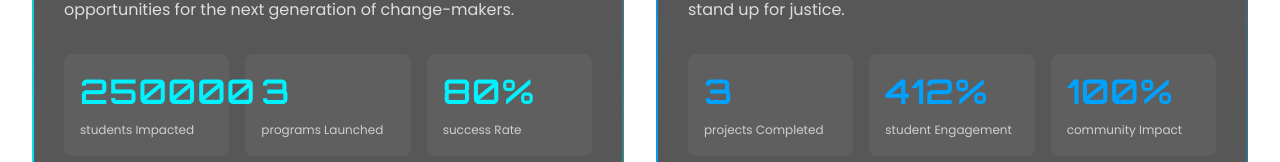
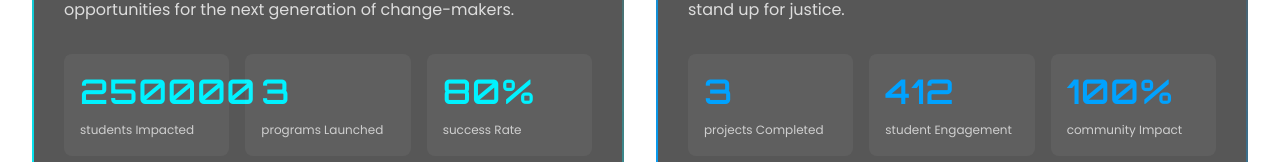
Before and after one commit to lou2siz/pfm-111, a React (Create React App) app: page /partnerships in a window 1280 px wide. Shown: the part 439-601 px from the top of the page. Built offline with nearby package versions, Linux system fonts and the light colour scheme.

Commit message:
Initial commit

```diff
--- a/src/pages/OurPartnerships.js
+++ b/src/pages/OurPartnerships.js
@@ -306,7 +306,7 @@ const OurPartnerships = () => {
                             (key.includes('Rate') ||
                              key.includes('Success') ||
                              (key.includes('Impact') && !key.includes('livesImpacted') && !key.includes('studentsImpacted')) ||
-                             key.includes('Engagement')) ? '%' : ''}
+                             (key.includes('Engagement') && !key.includes('studentEngagement'))) ? '%' : ''}
                         </Typography>
                         <Typography
                           variant="caption"
```
